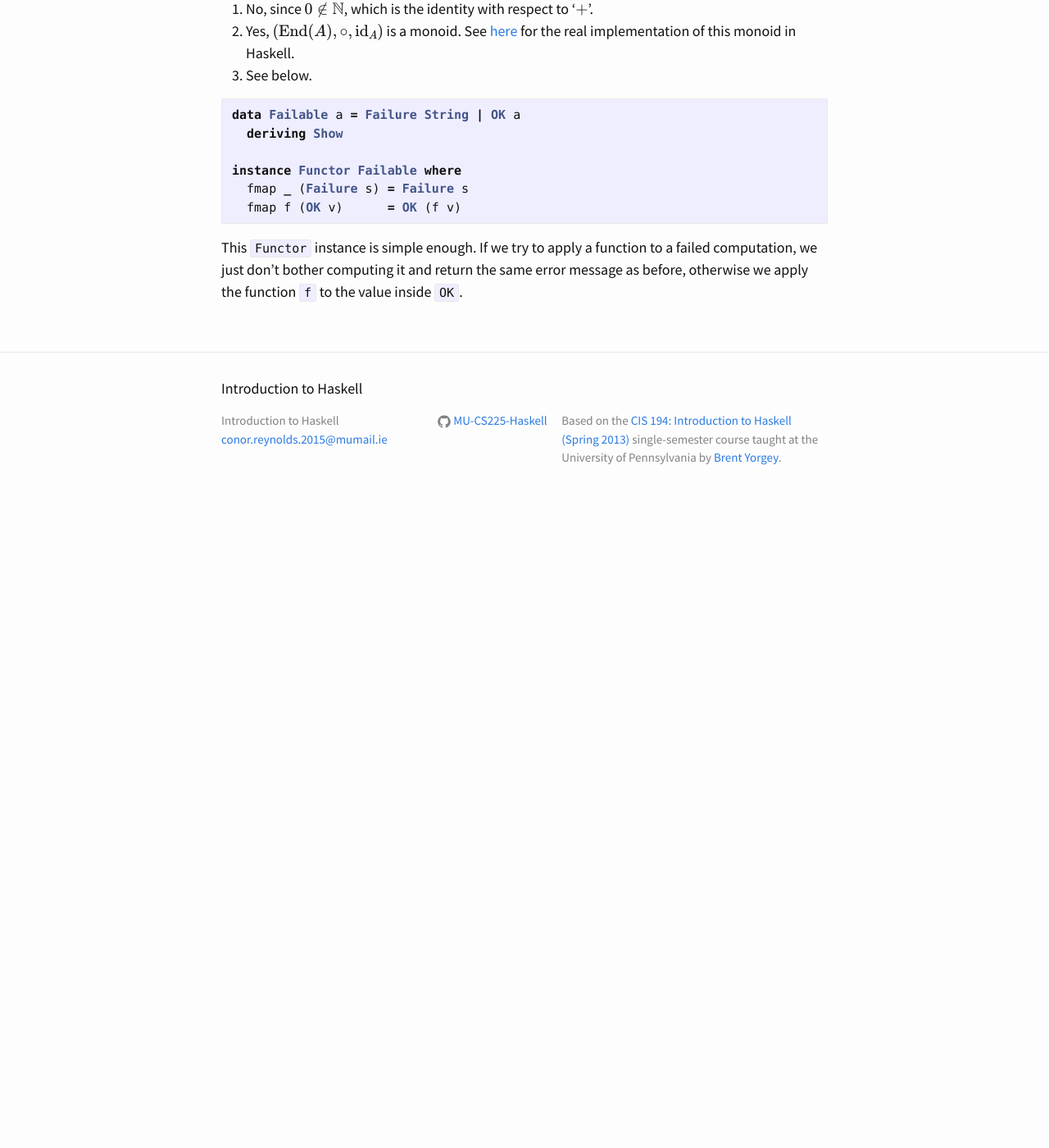
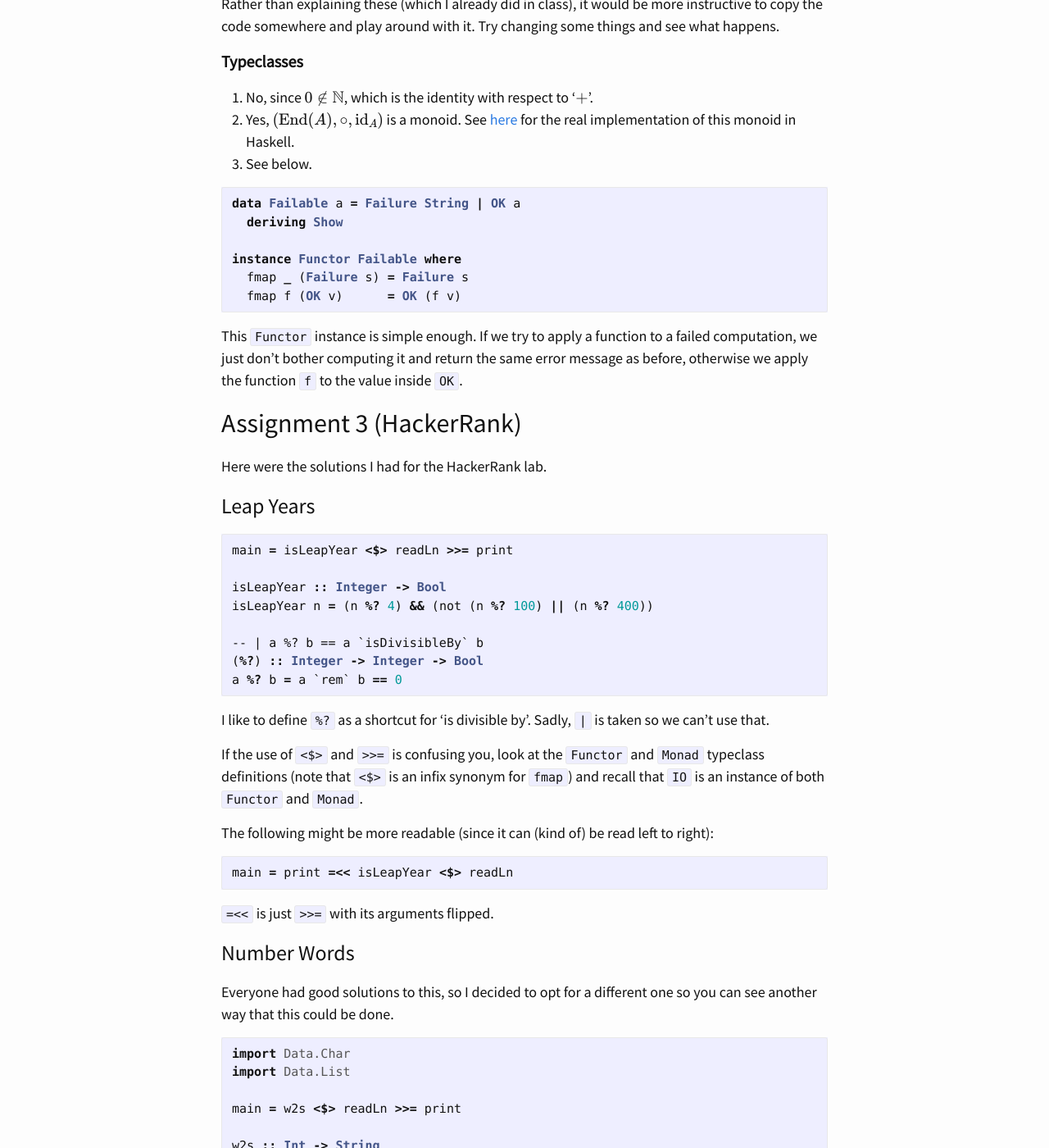
Before and after one commit to MU-CS225-Haskell/MU-CS225-Haskell.github.io, a Jekyll site: the page built from _pages/02-assignments.md, in a window 1280 px wide and 1400 px high, scrolled down 8165 px. Shown: the whole window at 82% size. Built offline with Jekyll 4.4.1, drawn with Linux system fonts in a browser that asks for light colours; formulas are drawn with MathJax 3; before the commit the page ends 8795 px from its top, so only the background shows below that; some of the changed text lies outside the part shown.

Commit message:
Added solutions for Assignment 3

````diff
--- a/_pages/02-assignments.md
+++ b/_pages/02-assignments.md
@@ -403,3 +403,116 @@ instance Functor Failable where
 This `Functor` instance is simple enough. If we try to apply a function to a
 failed computation, we just don't bother computing it and return the same error
 message as before, otherwise we apply the function `f` to the value inside `OK`.
+
+## Assignment 3 (HackerRank)
+
+Here were the solutions I had for the HackerRank lab.
+
+### Leap Years
+
+```haskell
+main = isLeapYear <$> readLn >>= print
+
+isLeapYear :: Integer -> Bool
+isLeapYear n = (n %? 4) && (not (n %? 100) || (n %? 400))
+
+-- | a %? b == a `isDivisibleBy` b
+(%?) :: Integer -> Integer -> Bool
+a %? b = a `rem` b == 0
+```
+
+I like to define `%?` as a shortcut for 'is divisible by'. Sadly, `|` is taken
+so we can't use that.
+
+If the use of `<$>` and `>>=` is confusing you, look at the `Functor` and
+`Monad` typeclass definitions (note that `<$>` is an infix synonym for `fmap`)
+and recall that `IO` is an instance of both `Functor` and `Monad`.
+
+The following might be more readable (since it can (kind of) be read left to
+right):
+
+```haskell
+main = print =<< isLeapYear <$> readLn
+```
+
+`=<<` is just `>>=` with its arguments flipped.
+
+### Number Words
+
+Everyone had good solutions to this, so I decided to opt for a different one so
+you can see another way that this could be done.
+
+```haskell
+import Data.Char
+import Data.List
+
+main = w2s <$> readLn >>= print
+
+w2s :: Int -> String
+w2s n = concat $ intersperse "-" [table !! digitToInt d | d <- show n]
+  where table = [ "zero", "one", "two", "three", "four", "five"
+                , "six", "seven", "eight", "nine", "ten" ]
+```
+
+`show n` converts the number to a list of characters, which we then convert to
+their respective numbers by indexing a lookup table. Then we intersperse hyphens
+between the words and stitch it together with `concat`.
+
+### Base Conversion
+
+```haskell
+import Control.Monad
+
+main = do
+  tcs <- readLn
+  replicateM_ tcs $ do
+    [n,b,b'] <- map read . words <$> getLine
+    print $ unDigits $ convertBase b b' $ digits n
+
+type Base   = Integer
+type Digits = [Integer] -- always reversed
+
+digits :: Integer -> Digits
+digits = toBase 10
+
+unDigits :: Digits -> Integer
+digits = fromBase 10
+
+fromBase :: Base -> Digits -> Integer
+fromBase b ds = foldr (((*b) .) . (+)) 0 ds `quot` b
+
+toBase :: Base -> Integer -> Digits
+toBase _ 0 = []
+toBase b n = let (q,r) = n `quotRem` b
+             in  r : toBase b q
+
+convertBase :: Base -> Base -> Digits -> Digits
+convertBase b b' = toBase b' . fromBase b
+```
+
+Again, everyone who submitted had good answers. Note the pointfree mess inside
+the `fromBase` function: `((*b) .) . (+)`. Let's expand this.
+
+```
+((*b) .) . (+) ==> \x -> ((*b) .) ((+) x)
+               ==> \x -> (\f -> (*b) . f) (x+)
+               ==> \x -> (\f z -> b * f z) (\y -> x + y)
+               ==> \x -> (\z -> b * (z + x))
+               ==> \x z -> b * (z + x)
+```
+
+So if we assume we have a number with digits $$ d_n \cdots d_0 $$ in some base
+$$ b $$, we get the following procedure by folding:
+
+$$
+\begin{align}
+b \cdot (0 + d_n) &= bd_n\\
+\rightarrow \quad b \cdot (bd_n + d_{n - 1}) &= b^2d_n + bd_{n - 1}\\
+\rightarrow \quad b \cdot (b^2d_n + bd_{n - 1} + d_{n - 2}) &= b^3d_n + b^2d_{n - 1} + bd_{n - 2}\\
+&\vdots\\
+b^{n + 1}d_n + \cdots& + b^2d_1 + bd_0
+\end{align}
+$$
+
+Notice that we're off by a factor of $$ b $$; that's why we have to divide by
+$$ b $$ at the end.
````
